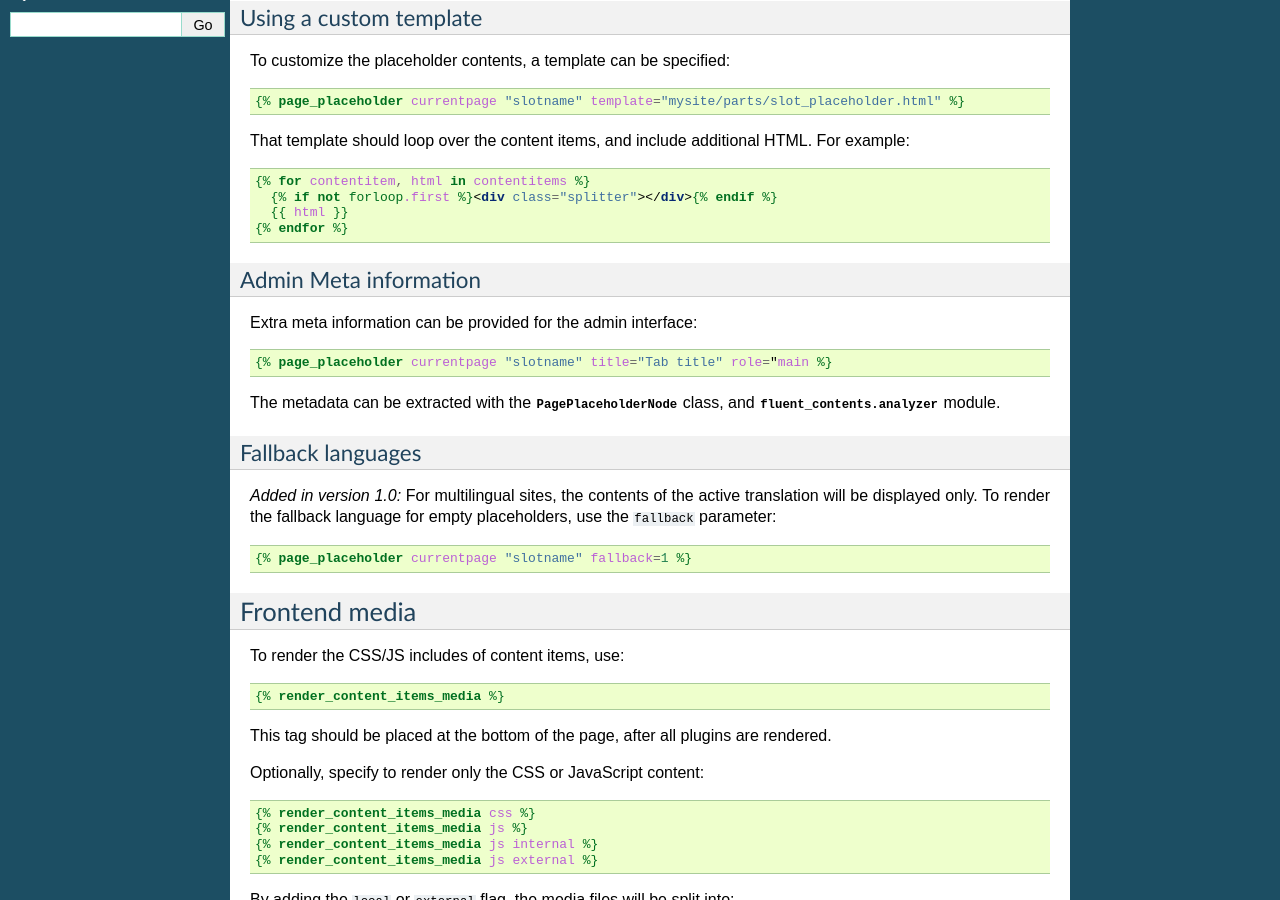
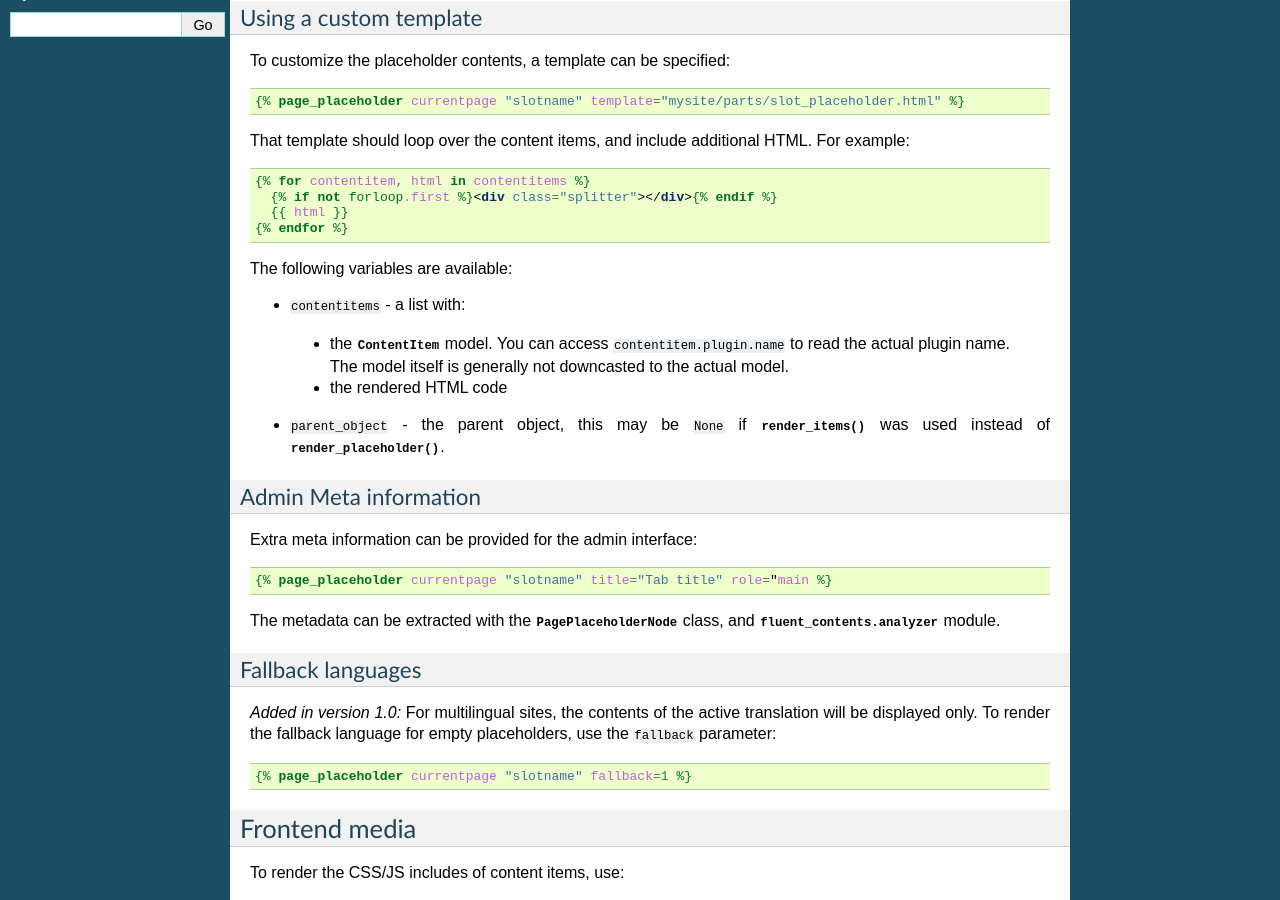
Before and after one commit to django-fluent/django-fluent-contents, a Sphinx documentation site: the page built from docs/templatetags.rst, in a window 1280 px wide and 900 px high, scrolled down 432 px. Built offline with Sphinx 7.4.7, drawn with Linux system fonts in a browser that asks for light colours; pages that are not in the unit, such as notebooks, are missing from menus.

Commit message:
frontend: expose parent_object to render_placeholder template

```diff
--- a/docs/templatetags.rst
+++ b/docs/templatetags.rst
@@ -45,6 +45,19 @@ For example:
       {% if not forloop.first %}<div class="splitter"></div>{% endif %}
       {{ html }}
     {% endfor %}
+
+The following variables are available:
+
+* ``contentitems`` - a list with:
+
+ * the :class:`~fluent_contents.models.ContentItem` model.
+   You can access ``contentitem.plugin.name`` to read the actual plugin name.
+   The model itself is generally not downcasted to the actual model.
+ * the rendered HTML code
+
+* ``parent_object`` - the parent object, this may be ``None`` if :func:`~fluent_contents.rendering.render_items`
+  was used instead of :func:`~fluent_contents.rendering.render_placeholder`.
+
 
 Admin Meta information
 ~~~~~~~~~~~~~~~~~~~~~~
```
Also changed, not shown: 1 other file.
